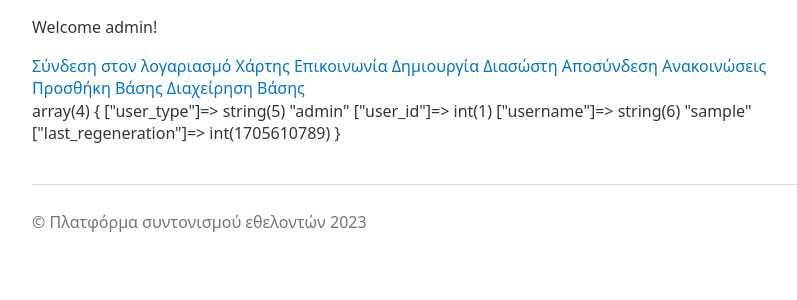
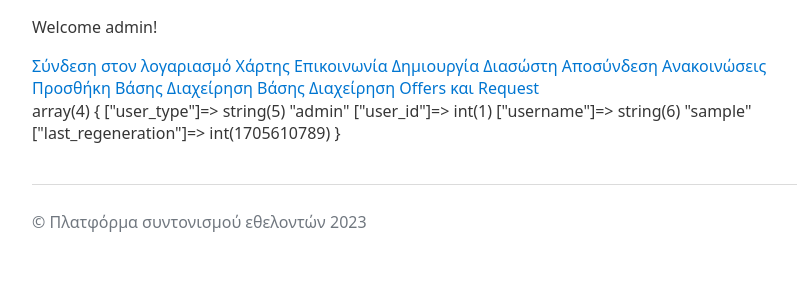
Before and after one commit to HelloMartsal/ProjectIsto_actual, a PHP site: page /admin.php in a window 1280 px wide. Shown: the part 42-342 px from the top of the page, without its empty margins (208-1005 px from the left). Run offline with PHP 8.4, Linux system fonts and the light colour scheme; the visitor is signed in with stand-in values (Sample User, id 1).

Commit message:
small update

```diff
--- a/admin.php
+++ b/admin.php
@@ -38,6 +38,7 @@ if ($_SESSION["user_type"]!=="admin"){
             <a href="announcement.php">Ανακοινώσεις</a>
             <a href="add_cat_item.php">Προσθήκη Βάσης</a>
             <a href="some.php">Διαχείρηση Βάσης</a>
+            <a href="graph.php">Διαχείρηση Offers και Request</a>
 
 
         </div>
```
